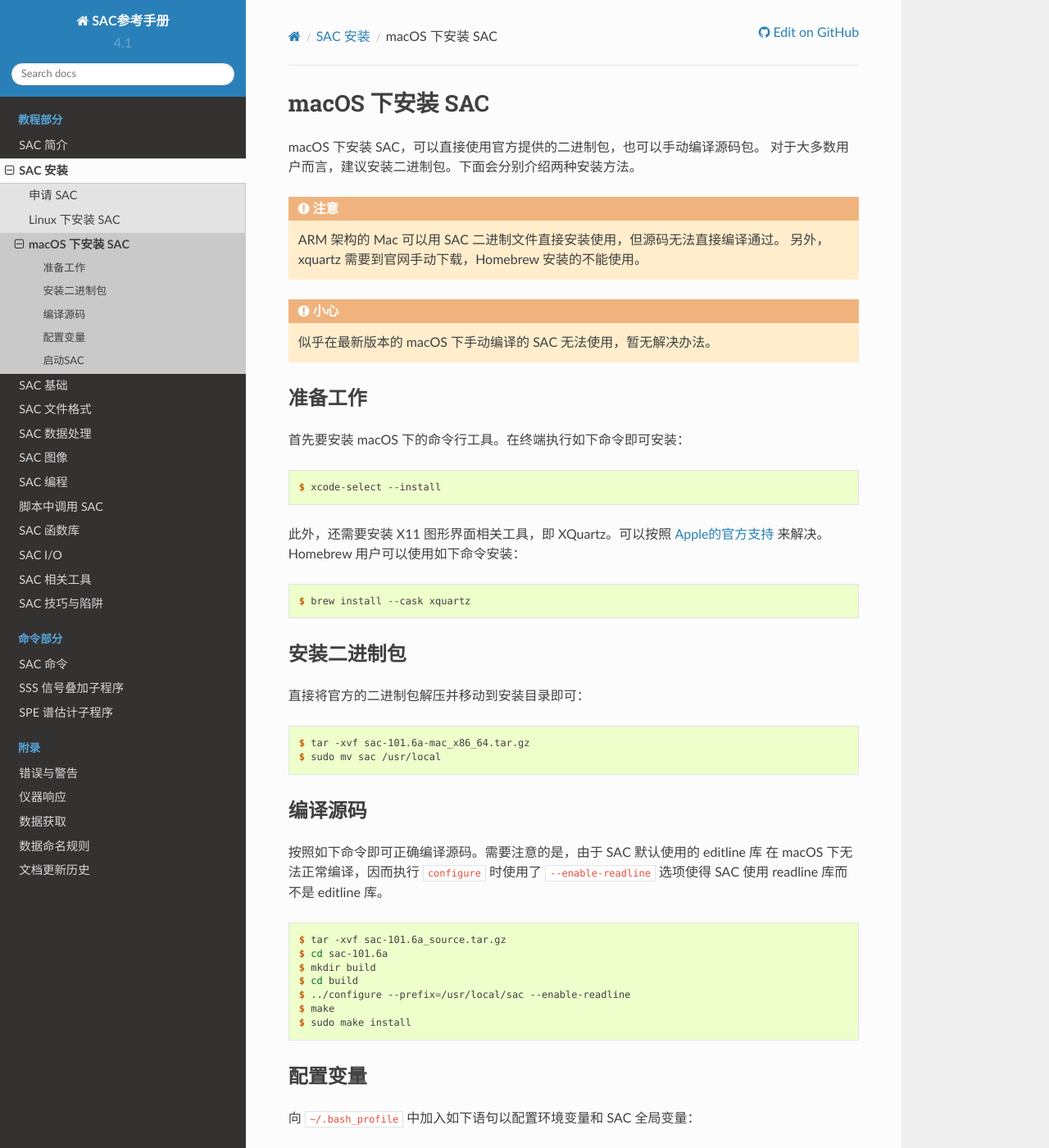
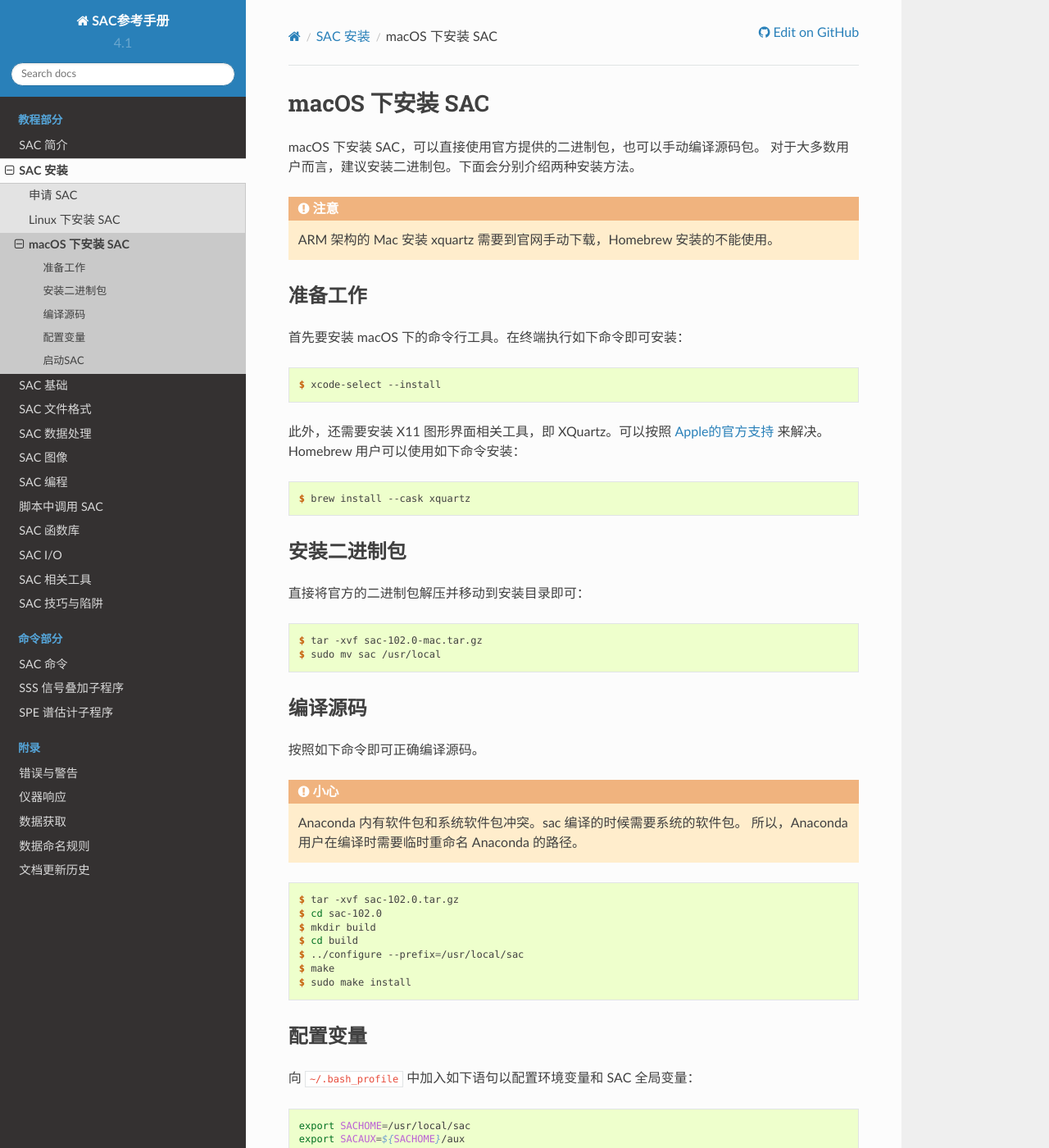
Before and after one commit to seisman/SAC_Docs_zh, a Sphinx documentation site: the page built from source/install/macOS-install.rst, in a window 1280 px wide and 1400 px high. Shown: the whole window at 82% size. Built offline with Sphinx 7.4.7 and the Read the Docs theme 2.0.0, drawn with Linux system fonts in a browser that asks for light colours; some of the changed text lies outside the part shown.

Commit message:
Update install instructions for macOS (#173)

```diff
--- a/source/install/macOS-install.rst
+++ b/source/install/macOS-install.rst
@@ -6,12 +6,7 @@
 
 .. attention::
 
-   ARM 架构的 Mac 可以用 SAC 二进制文件直接安装使用，但源码无法直接编译通过。
-   另外，xquartz 需要到官网手动下载，Homebrew 安装的不能使用。
-
-.. caution::
-
-   似乎在最新版本的 macOS 下手动编译的 SAC 无法使用，暂无解决办法。
+   ARM 架构的 Mac 安装 xquartz 需要到官网手动下载，Homebrew 安装的不能使用。
 
 准备工作
 --------
@@ -37,23 +32,26 @@
 
 .. code-block:: console
 
-    $ tar -xvf sac-101.6a-mac_x86_64.tar.gz
+    $ tar -xvf sac-102.0-mac.tar.gz
     $ sudo mv sac /usr/local
 
 编译源码
 --------
 
-按照如下命令即可正确编译源码。需要注意的是，由于 SAC 默认使用的 editline 库
-在 macOS 下无法正常编译，因而执行 ``configure`` 时使用了 ``--enable-readline``
-选项使得 SAC 使用 readline 库而不是 editline 库。
+按照如下命令即可正确编译源码。
+
+.. caution::
+
+   Anaconda 内有软件包和系统软件包冲突。sac 编译的时候需要系统的软件包。
+   所以，Anaconda 用户在编译时需要临时重命名 Anaconda 的路径。
 
 .. code-block:: console
 
-    $ tar -xvf sac-101.6a_source.tar.gz
-    $ cd sac-101.6a
+    $ tar -xvf sac-102.0.tar.gz
+    $ cd sac-102.0
     $ mkdir build
     $ cd build
-    $ ../configure --prefix=/usr/local/sac --enable-readline
+    $ ../configure --prefix=/usr/local/sac
     $ make
     $ sudo make install
 
@@ -100,7 +98,7 @@
 .. code-block:: console
 
     $ sac
-     SEISMIC ANALYSIS CODE [11/11/2013 (Version 101.6a)]
+     SEISMIC ANALYSIS CODE [04/19/2021 (Version 102.0)]
      Copyright 1995 Regents of the University of California
 
     SAC>
```
